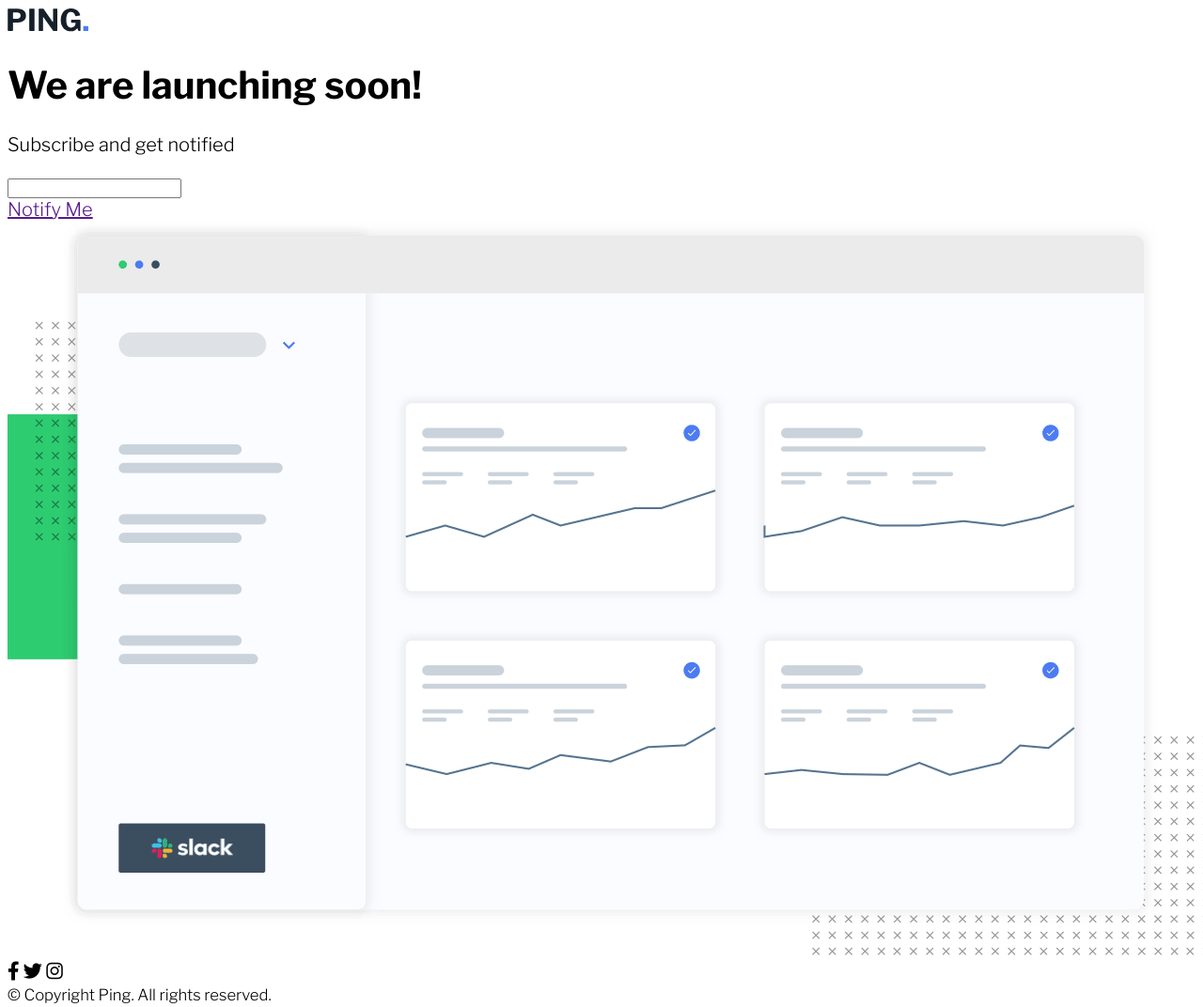
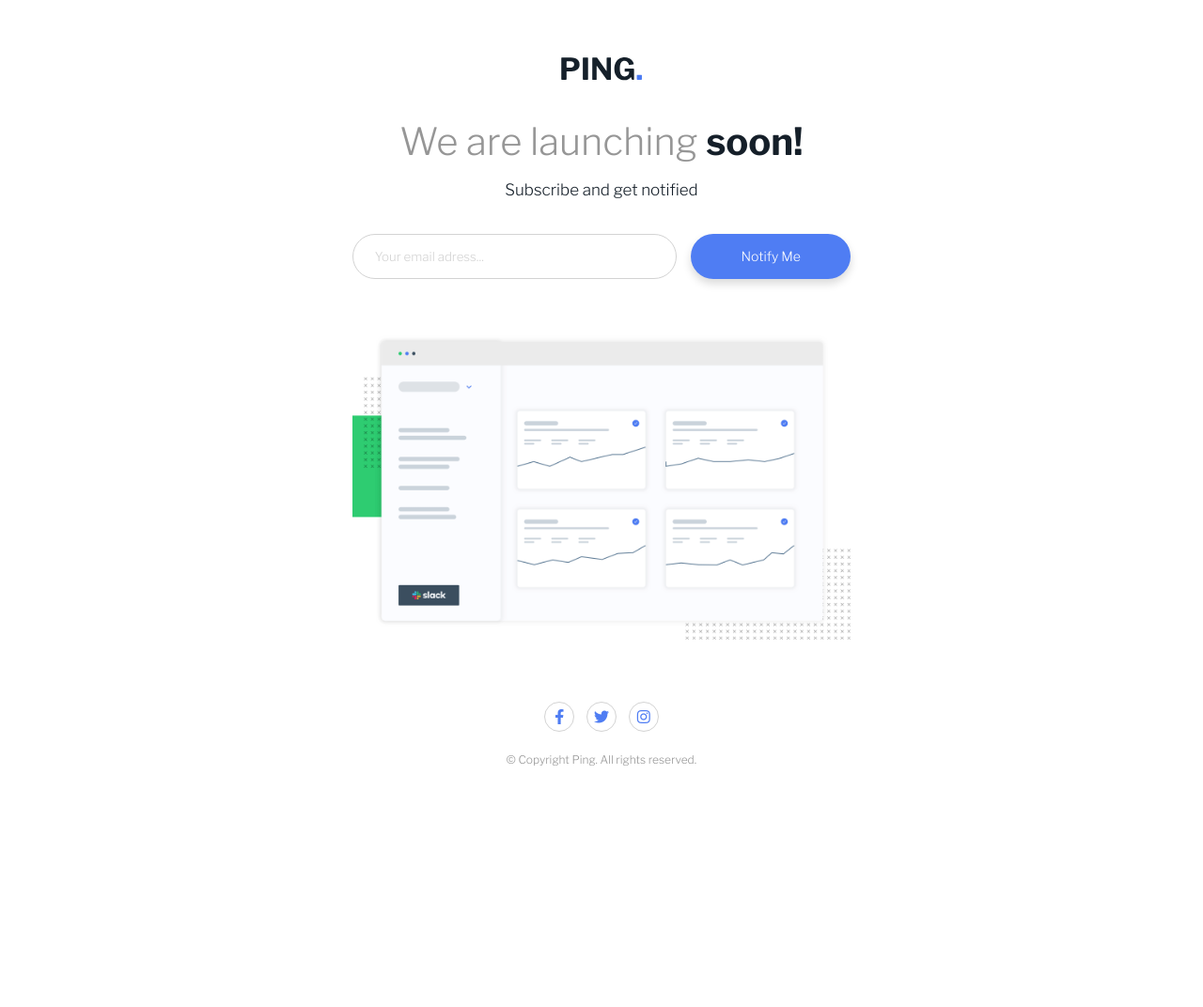
Before and after one commit to juryous/ping-coming-soon-page, a plain HTML site: page index.html in a window 1280 px wide. Shown: the whole page at 94% size. After the commit the page ends 876 px from the top, so only its background shows below. Drawn offline with nearby package versions, Linux system fonts and the light colour scheme.

Commit message:
finished desktop layout

```diff
--- a/index.html
+++ b/index.html
@@ -28,19 +28,19 @@
       Subscribe and get notified
     </p>
 
-    <form action="">
-      <input type="email">
+    <form id="form" action="">
+      <input type="email" placeholder="Your email adress...">
+      <a class="notify" href="">Notify Me</a>
+      <small class="err-msg">Please provide a valid email adress</small>
     </form>
 
-    <a href="">Notify Me</a>
+    <img class="hero-img" src="./images/illustration-dashboard.png" alt="illustration-dashboard">
 
-    <img src="./images/illustration-dashboard.png" alt="illustration-dashboard">
-
-    <div class="social">
-      <i class="fab fa-facebook-f"></i>
-      <i class="fab fa-twitter"></i>
-      <i class="fab fa-instagram"></i>
-    </div>
+    <ul class="social">
+      <li><a href=""><i class="fab fa-facebook-f"></i></a></li>
+      <li><a href=""><i class="fab fa-twitter"></i></a></li>
+      <li><a href=""><i class="fab fa-instagram"></i></a></li>
+    </ul>
 
     <small class="copy">&copy; Copyright Ping. All rights reserved.</small>
   </div>
--- a/style.css
+++ b/style.css
@@ -1,3 +1,11 @@
+:root {
+  --blue: hsl(223, 87%, 63%);
+  --pale-blue: hsl(223, 100%, 88%);
+  --light-red: hsl(354, 100%, 66%);
+  --gray: hsl(0, 0%, 59%);
+  --very-dark-blue: hsl(209, 33%, 12%);
+}
+
 * {
   box-sizing: border-box;
 }
@@ -8,4 +16,117 @@ html {
 
 body {
   font-family: 'Libre Franklin', sans-serif;
+  color: var(--very-dark-blue);
 }
+
+.main {
+  width: 100%;
+  max-width: 530px;
+  margin: 60px auto;
+  display: flex;
+  flex-direction: column;
+  align-items: center;
+  justify-content: center;
+}
+
+h1 {
+  font-weight: 300;
+  font-size: 2rem;
+  margin: 1em 0 0 0;
+  color: var(--gray);
+}
+
+h1 span {
+  font-weight: 700;
+  color: var(--very-dark-blue);
+}
+
+p {
+  font-size: .85rem;
+}
+
+form {
+  margin-top: 20px;
+  width: 100%;
+  display: flex;
+  align-items: center;
+  justify-content: space-between;
+  flex-wrap: wrap;
+}
+
+input {
+  font-family: 'Libre Franklin', sans-serif;
+  border: 1px solid lightgray;
+  border-radius: 25px;
+  padding: 1.1em 0 1.1em 1.7em;
+  width: 65%;
+}
+
+input::placeholder {
+  font-family: 'Libre Franklin', sans-serif;
+  color: lightgray;
+}
+
+.notify {
+  width: 32%;
+  font-size: .7rem;
+  text-decoration: none;
+  text-align: center;
+  color: white;
+  background-color: var(--blue);
+  border-radius: 25px;
+  padding: 1.1em;
+  box-shadow: 0px 5px 10px rgba(0, 0, 0, 0.15);
+  cursor: pointer;
+}
+
+.notify:hover {
+  background-color: #7195F5;
+}
+
+.err-msg {
+  margin: .7em 0 0 2em;
+  font-size: .55rem;
+  font-style: italic;
+  color: var(--light-red);
+  display: none;
+}
+
+.hero-img {
+  width: 100%;
+  margin: 60px 0;
+}
+
+.social {
+  display: flex;
+  justify-content: center;
+  list-style: none;
+  padding: 0;
+  margin: 0;
+}
+
+.social li a {
+border: 1px solid lightgray;
+border-radius: 50%;
+width: 2em;
+height: 2em;
+display: inline-flex;
+align-items: center;
+justify-content: center;
+text-decoration: none;
+margin: .4em;
+color: var(--blue);
+font-size: .8rem;
+}
+
+.social li a:hover {
+  color: white;
+  background: var(--blue);
+  border: none;
+}
+
+.copy {
+  margin-top: 1.3em;
+  font-size: .6rem;
+  color: var(--gray);
+}
```
Also changed, not shown: design/desktop-design.jpg.
